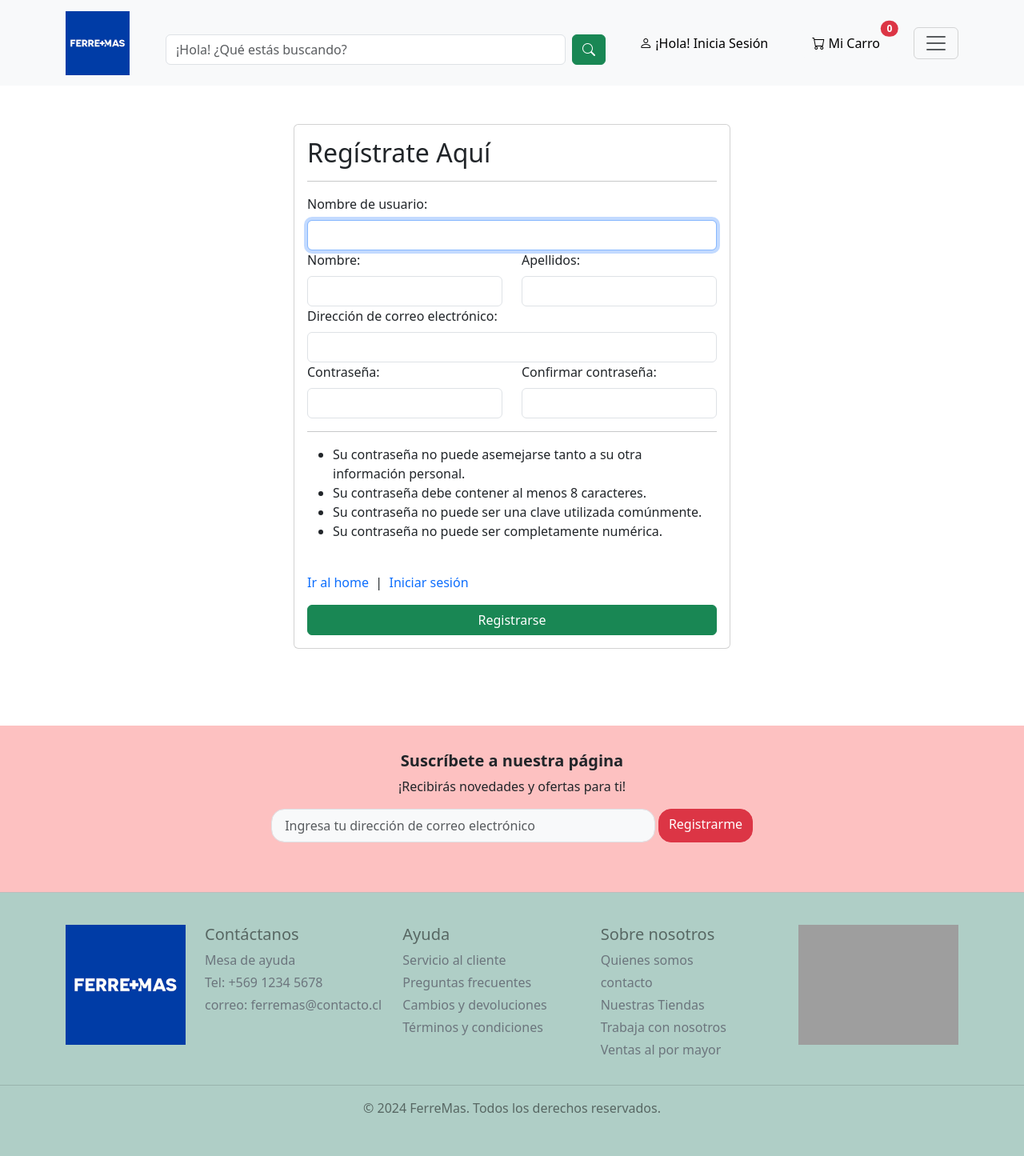
After one commit to nicoalexanderdev/pag_web_integracion, a Django app: page /registro/ in a window 1280 px wide. The commit adds this page. Shown: the whole page at 80% size. Run offline with Django 4.2, Linux system fonts and the light colour scheme; data that the repository does not hold is empty; grey boxes are pictures that could not be loaded.

Commit message:
registro y detalles interfaz

```diff
--- /dev/null
+++ b/ferremas/forms.py
@@ -0,0 +1,9 @@
+from django import forms
+from django.contrib.auth.forms import UserCreationForm
+from django.contrib.auth.models import User
+
+class CustomUserCreationForm(UserCreationForm):
+
+  class Meta:
+    model = User
+    fields = ['username', 'first_name', 'last_name', 'email', 'password1', 'password2']
--- a/ferremas/templates/app/base.html
+++ b/ferremas/templates/app/base.html
@@ -109,30 +109,68 @@
         <div class="offcanvas-body">
           <ul class="navbar-nav justify-content-end flex-grow-1 pe-3">
             <li class="nav-item">
-              <a class="nav-link active" aria-current="page" href="#">Ir a Home</a>
+              <a class="nav-link active" aria-current="page" href="{% url 'home' %}">Ir al Home <i class="bi bi-house"></i></a>
             </li>
+            <hr>
+            {% if user.is_authenticated %}
+
+            <li class="nav-item">
+              <a class="nav-link active" aria-current="page" href="#">Mi perfil <i class="bi bi-person"></i></a>
+            </li>
+            <hr>
+            <li>
+              <form id="logout-form" action="{% url 'logout' %}" method="post" style="display: none;">
+                {% csrf_token %}
+                <button type="submit">Logout</button>
+              </form>
+              <a class="dropdown-item" href="#"
+                onclick="event.preventDefault(); document.getElementById('logout-form').submit();">Salir <i class="bi bi-x-circle"></i></a>
+            </li>
+
+            <hr>
+
+            {% else %}
+            <li class="nav-item">
+              <a class="nav-link active" aria-current="page" href="{% url 'login' %}">Iniciar Sesión <i class="bi bi-box-arrow-right"></i></a>
+            </li>
+            <hr>
+            <li class="nav-item">
+              <a class="nav-link active" aria-current="page" href="{% url 'registro' %}">Registrarse <i class="bi bi-check-square"></i></a>
+            </li>
+            <hr>
+            {% endif %}
+
+            <!-- categorias -->
             <li class="nav-item dropdown">
               <a class="nav-link dropdown-toggle" href="#" role="button" data-bs-toggle="dropdown"
                 aria-expanded="false">
                 Categorias
               </a>
+              <hr>
               <ul class="dropdown-menu">
                 {% for c in categorias %}
                 <li><a class="dropdown-item" href="{% url 'categoria' c.id %}">{{ c.nom_categoria }}</a></li>
+                <hr>
                 {% endfor %}
               </ul>
             </li>
+
+            <!-- marcas -->
             <li class="nav-item dropdown">
               <a class="nav-link dropdown-toggle" href="#" role="button" data-bs-toggle="dropdown"
                 aria-expanded="false">
                 Marcas
               </a>
+              <hr>
               <ul class="dropdown-menu">
                 {% for m in marcas %}
                 <li><a class="dropdown-item" href="{% url 'marca' m.id %}">{{ m.nom_marca }}</a></li>
+                <hr>
                 {% endfor %}
               </ul>
             </li>
+
+
           </ul>
         </div>
       </div>
--- a/ferremas/templates/app/carrito.html
+++ b/ferremas/templates/app/carrito.html
@@ -60,7 +60,7 @@
   </li>
   <li class="list-group-item d-flex justify-content-between">
     <span>Total en dolares</span>
-    <span>{% widthratio total_carrito valor_dolar 1 %}</span>
+    <span>${% widthratio total_carrito valor_dolar 1 %}</span>
   </li>
 
 </ul>
--- a/ferremas/templates/app/checkout.html
+++ b/ferremas/templates/app/checkout.html
@@ -22,17 +22,17 @@
 
           <div class="col-sm-6">
             <label for="nombre" class="form-label">Nombre</label>
-            <input type="text" class="form-control" id="nombre" placeholder="{{ user.first_name}}" name="nombre">
+            <input type="text" class="form-control" id="nombre" placeholder="{{ user.first_name}}" name="nombre" disabled>
           </div>
 
           <div class="col-sm-6">
             <label for="apellido" class="form-label">Apellido</label>
-            <input type="text" class="form-control" id="apellido" placeholder="{{ user.last_name}}" name="apellido">
+            <input type="text" class="form-control" id="apellido" placeholder="{{ user.last_name}}" name="apellido" disabled>
           </div>
 
           <div class="col-12">
             <label for="email" class="form-label">Mail</label>
-            <input type="email" class="form-control" id="email" placeholder="abc@mail.com" name="correo">
+            <input type="email" class="form-control" id="email" placeholder="{{ user.email }}" name="correo" disabled>
           </div>
 
           <div class="col-12">
--- /dev/null
+++ b/ferremas/templates/registration/registro.html
@@ -0,0 +1,94 @@
+{% extends 'app/base.html' %}
+
+{% load static %}
+
+{% block title %} <title>Registrarse</title>{% endblock %}
+
+
+{% block contenido %}
+<br><br>
+<div class="container">
+
+  <div class="row">
+    <div class="col-12 col-md-6 offset-md-3">
+      <div class="card">
+        <div class="card-body">
+
+          <h2>Regístrate Aquí</h2>
+          <hr>
+          <form action="" method="post">
+
+            {% csrf_token %}
+
+            <div class="row">
+              <div class="col-12">
+                <label for="id_username" class="form-label">Nombre de usuario:</label>
+                <input class="form-control" type="text" name="username" maxlength="150" autocapitalize="none"
+                autocomplete="username" autofocus="" required="" id="id_username">
+              </div>
+            </div>
+
+            <div class="row">
+              <div class="col-6">
+                <label for="id_first_name" class="form-label">Nombre:</label>
+                <input class="form-control" type="text" name="first_name" maxlength="150" id="id_first_name">
+              </div>
+              <div class="col-6">
+                <label for="id_last_name" class="form-label">Apellidos:</label>
+                <input class="form-control" type="text" name="last_name" maxlength="150" id="id_last_name">
+              </div>
+            </div>
+
+            <div class="row">
+              <div class="col-12">
+                <label for="id_email" class="form-label">Dirección de correo electrónico:</label>
+                <input class="form-control" type="email" name="email" maxlength="254" id="id_email">
+              </div>
+            </div>
+
+            <div class="row">
+              <div class="col-6">
+                <label for="id_password1" class="form-label">Contraseña:</label>
+                <input class="form-control" type="password" name="password1" autocomplete="new-password" required=""
+                id="id_password1">
+              </div>
+              <div class="col-6">
+                <label for="id_password2" class="form-label">Confirmar contraseña:</label>
+                <input class="form-control" type="password" name="password2" autocomplete="new-password" required=""
+                id="id_password2">
+              </div>
+            </div>
+
+            <hr>
+            <span class="helptext">
+              <ul>
+                <li>Su contraseña no puede asemejarse tanto a su otra información personal.</li>
+                <li>Su contraseña debe contener al menos 8 caracteres.</li>
+                <li>Su contraseña no puede ser una clave utilizada comúnmente.</li>
+                <li>Su contraseña no puede ser completamente numérica.</li>
+              </ul>
+            </span>
+            <br>
+
+            <div class="links d-flex justify-content-start">
+              <a href="{% url 'home' %}" style="text-decoration: none;">Ir al home</a> &nbsp; | &nbsp;
+              <a href="{% url 'login' %}" style="text-decoration: none;">Iniciar sesión</a>
+            </div>
+
+
+            <div class="d-flex justify-content-center mt-3">
+              <input type="submit" value="Registrarse" class="btn btn-success input-group ">
+            </div>
+
+          </form>
+
+        </div>
+      </div>
+
+    </div>
+  </div>
+
+</div>
+<br><br>
+
+{% endblock %}
--- a/ferremas/urls.py
+++ b/ferremas/urls.py
@@ -12,5 +12,6 @@ urlpatterns = [
    path('ir-a-pagar/', views.ir_a_pagar, name='ir-a-pagar'),
    path('transbank/', views.transbank, name='transbank'),
    path('categoria/<str:id>', views.categoria, name='categoria'),
-   path('marca/<str:id>', views.marca, name='marca')
+   path('marca/<str:id>', views.marca, name='marca'),
+   path('registro/', views.registro, name='registro'),
 ]
--- a/ferremas/views.py
+++ b/ferremas/views.py
@@ -8,6 +8,8 @@ from django.conf import settings
 from ferremas.Webpay import transbank_create, transaction_commit
 from django.contrib.auth.decorators import login_required
 from django.views.decorators.csrf import csrf_exempt
+from .forms import CustomUserCreationForm
+from django.contrib.auth import login, authenticate
 
 # Create your views here.
 
@@ -92,6 +94,24 @@ def marca(request, id):
         return redirect('home')
 
 
+def registro(request):
+    data = {
+        'form': CustomUserCreationForm()
+    }
+
+    if request.method == 'POST':
+        formulario = CustomUserCreationForm(request.POST)
+        if formulario.is_valid():
+            user = formulario.save()
+            # Autenticar y iniciar sesión al usuario recién registrado
+            username = formulario.cleaned_data.get('username')
+            raw_password = formulario.cleaned_data.get('password1')
+            user = authenticate(username=username, password=raw_password)
+            if user is not None:
+                login(request, user)
+                return redirect(to='home')
+        data['form'] = formulario
+    return render(request, 'registration/registro.html', data)
 
 
 # crud carrito
```
Also changed, not shown: ferremas/templates/registration/login.html (+14 -7 lines).
